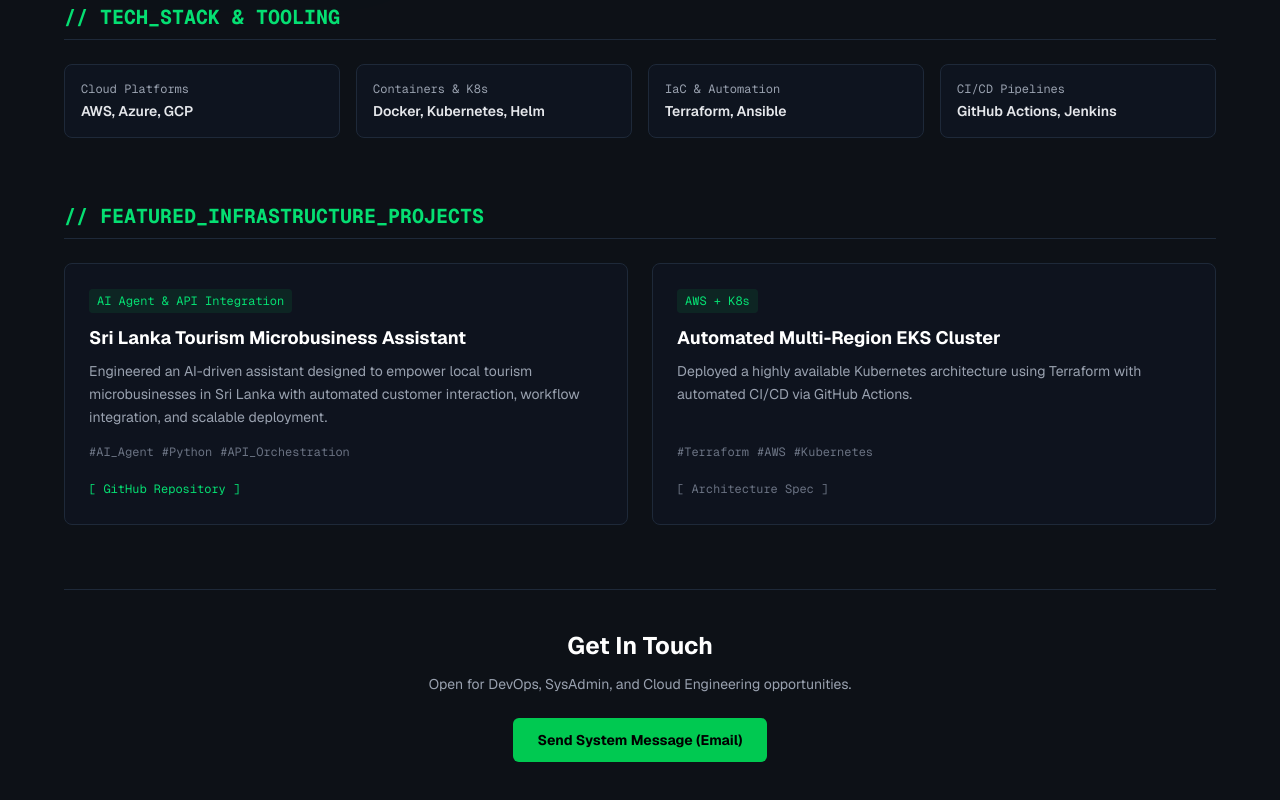
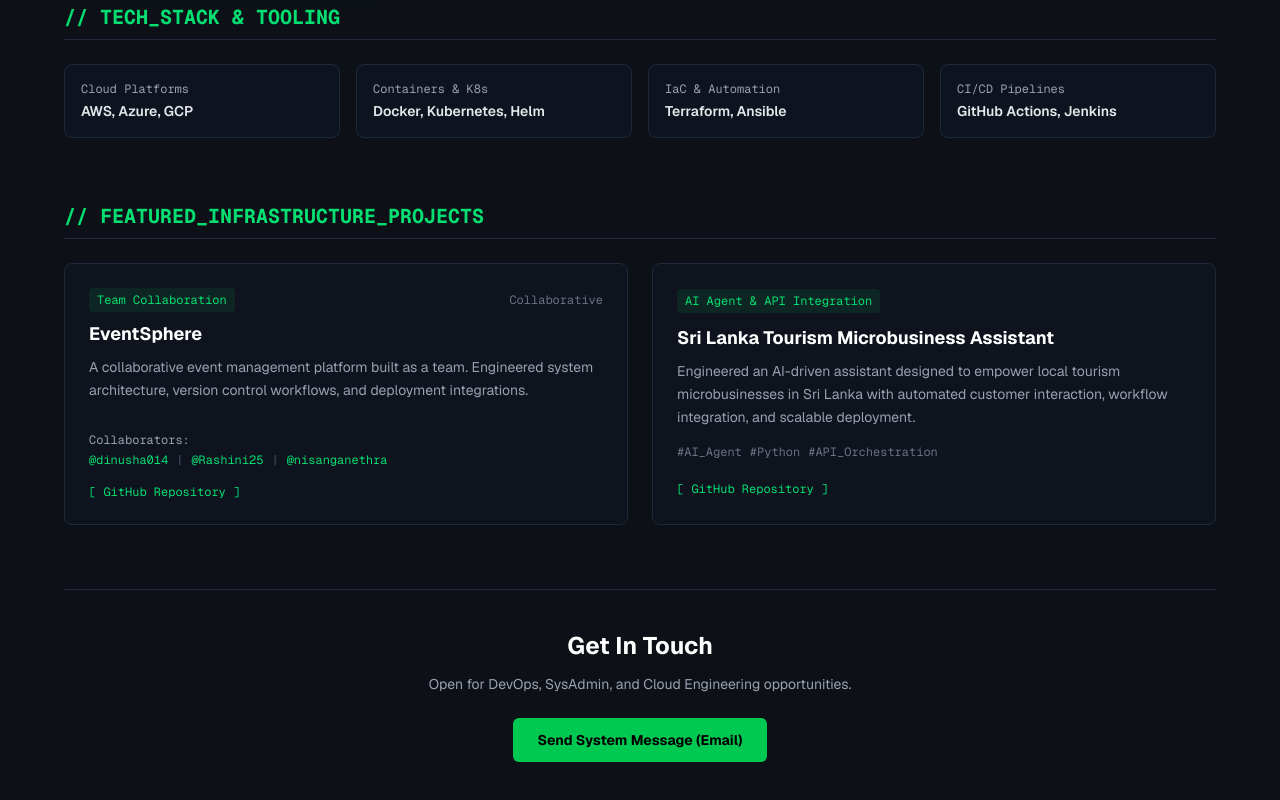
Before and after one commit to dinusha014/devops-portfolio, a Next.js app: page / in a window 1280 px wide. Shown: the part 490-1290 px from the top of the page. Built offline with nearby package versions, Linux system fonts and the light colour scheme.

Commit message:
Added EventSphere collaborative project

```diff
--- a/app/page.tsx
+++ b/app/page.tsx
@@ -81,7 +81,42 @@
           // FEATURED_INFRASTRUCTURE_PROJECTS
         </h2>
         <div className="grid grid-cols-1 md:grid-cols-2 gap-6">
-          {/* Project 1: Tourism Microbusiness Assistant */}
+
+          {/* Project 1: EventSphere (Collaborative Project) */}
+          <div className="bg-gray-900/40 border border-gray-800 p-6 rounded-lg hover:border-green-500/30 transition flex flex-col justify-between">
+            <div>
+              <div className="flex justify-between items-center mb-2">
+                <span className="text-xs font-mono text-green-400 bg-green-500/10 px-2 py-1 rounded">Team Collaboration</span>
+                <span className="text-xs font-mono text-gray-500">Collaborative</span>
+              </div>
+              <h3 className="text-lg font-bold mb-2 text-white">EventSphere</h3>
+              <p className="text-gray-400 text-sm mb-4 leading-relaxed">
+                A collaborative event management platform built as a team. Engineered system architecture, version control workflows, and deployment integrations.
+              </p>
+            </div>
+            <div>
+              <div className="mb-4">
+                <span className="text-xs font-mono text-gray-400 block mb-1">Collaborators:</span>
+                <div className="flex flex-wrap gap-2 text-xs font-mono">
+                  <a href="https://github.com/dinusha014" target="_blank" rel="noopener noreferrer" className="text-green-400 hover:underline">@dinusha014</a>
+                  <span className="text-gray-600">|</span>
+                  <a href="https://github.com/Rashini25" target="_blank" rel="noopener noreferrer" className="text-green-400 hover:underline">@Rashini25</a>
+                  <span className="text-gray-600">|</span>
+                  <a href="https://github.com/nisanganethra" target="_blank" rel="noopener noreferrer" className="text-green-400 hover:underline">@nisanganethra</a>
+                </div>
+              </div>
+              <a
+                href="https://github.com/dinusha014/EventSphere"
+                target="_blank"
+                rel="noopener noreferrer"
+                className="text-green-400 hover:underline text-xs font-mono block"
+              >
+                [ GitHub Repository ]
+              </a>
+            </div>
+          </div>
+
+          {/* Project 2: Tourism Microbusiness Assistant */}
           <div className="bg-gray-900/40 border border-gray-800 p-6 rounded-lg hover:border-green-500/30 transition flex flex-col justify-between">
             <div>
               <span className="text-xs font-mono text-green-400 bg-green-500/10 px-2 py-1 rounded">AI Agent & API Integration</span>
@@ -105,22 +140,6 @@
             </div>
           </div>
 
-          {/* Project 2: Multi-Region EKS Cluster */}
-          <div className="bg-gray-900/40 border border-gray-800 p-6 rounded-lg hover:border-green-500/30 transition flex flex-col justify-between">
-            <div>
-              <span className="text-xs font-mono text-green-400 bg-green-500/10 px-2 py-1 rounded">AWS + K8s</span>
-              <h3 className="text-lg font-bold mt-3 mb-2">Automated Multi-Region EKS Cluster</h3>
-              <p className="text-gray-400 text-sm mb-4 leading-relaxed">
-                Deployed a highly available Kubernetes architecture using Terraform with automated CI/CD via GitHub Actions.
-              </p>
-            </div>
-            <div>
-              <div className="flex flex-wrap gap-2 text-xs font-mono text-gray-500 mb-4">
-                <span>#Terraform</span> <span>#AWS</span> <span>#Kubernetes</span>
-              </div>
-              <span className="text-gray-500 text-xs font-mono">[ Architecture Spec ]</span>
-            </div>
-          </div>
         </div>
       </section>
 
```
